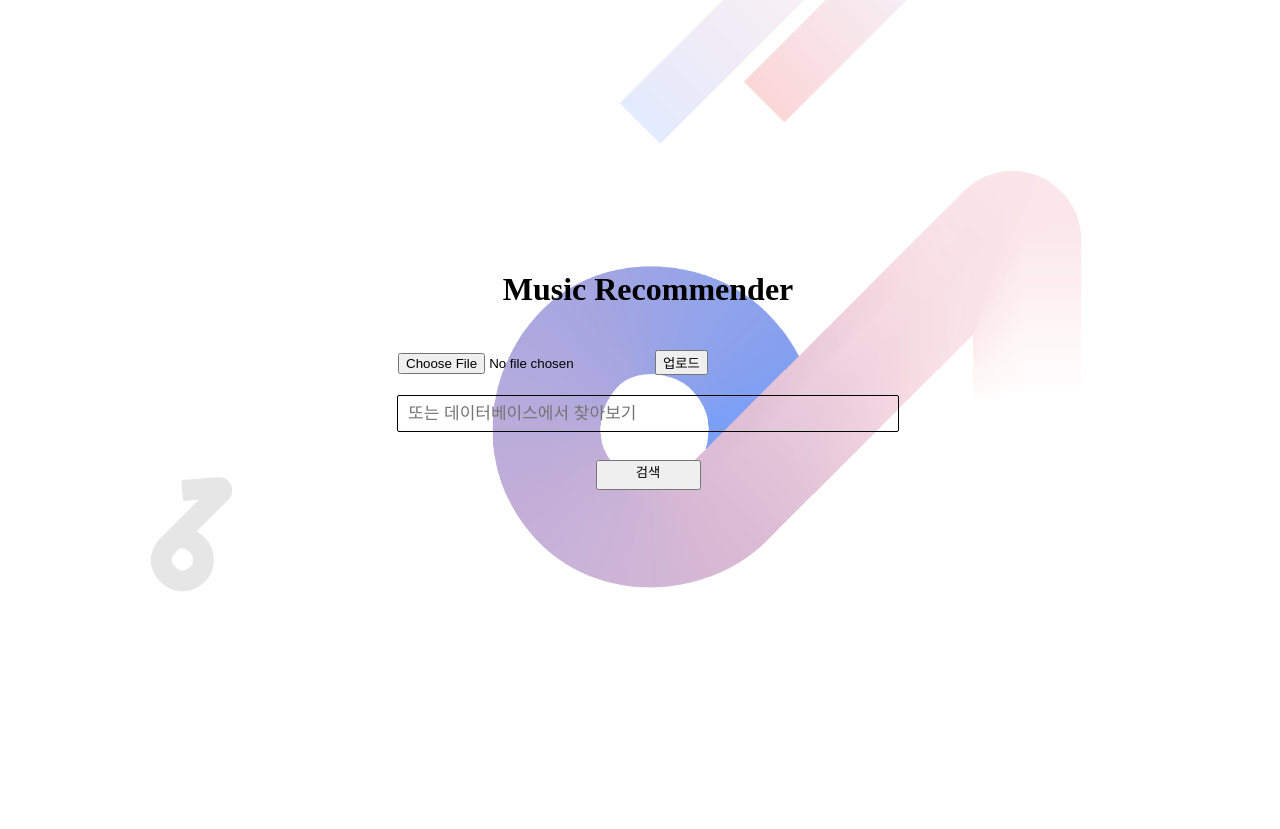
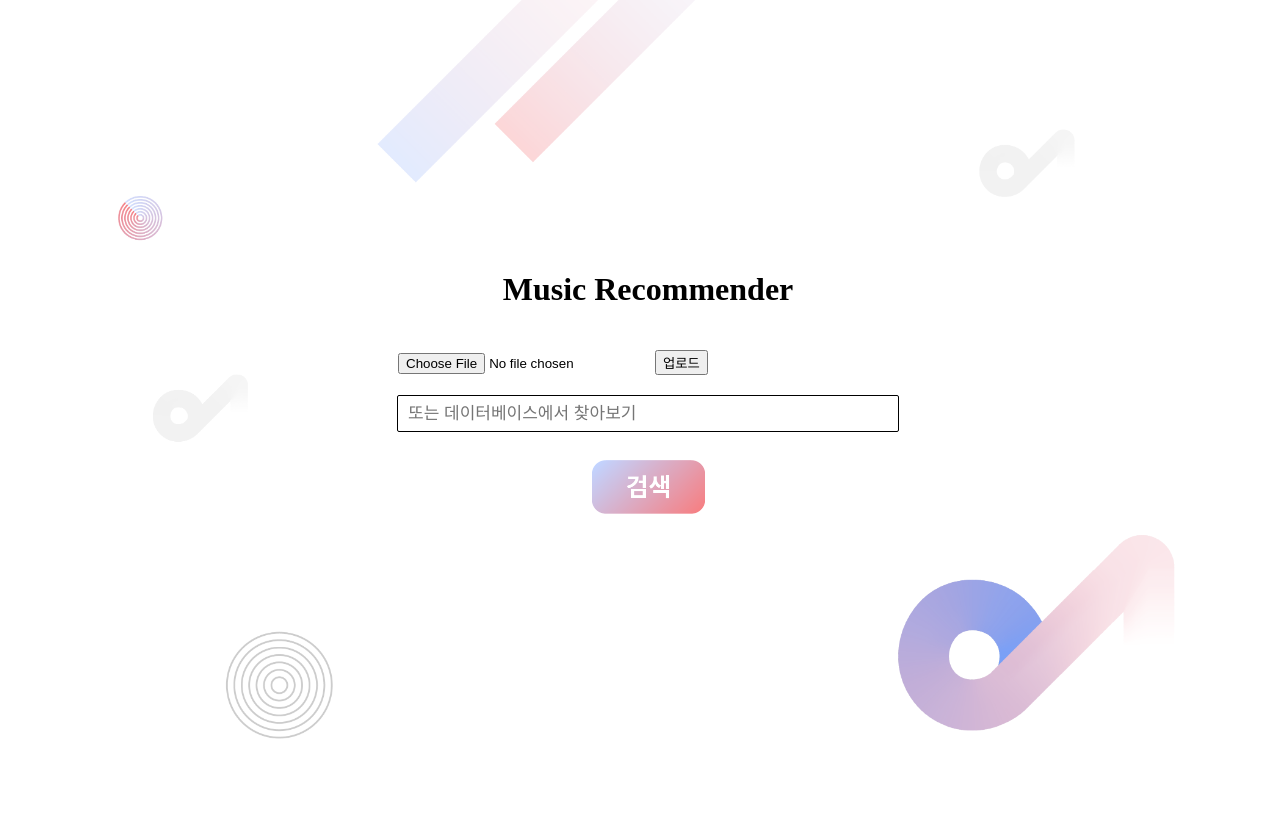
Before and after one commit to LiiNen/MusicRecommender_Flask, a Flask app: template templates/index.html in a window 1280 px wide. Run offline with Flask 2, Linux system fonts and the light colour scheme; the template is opened without the code that fills it, so the values that code supplies are empty; parts of the project's set-up code (start-up, migrations or seed data) failed here and were passed over.

Commit message:
Adjust new img assets

```diff
--- a/static/index.css
+++ b/static/index.css
@@ -1,9 +1,10 @@
 body {
-    background-image: url(asset/background.png);
+    background-image: url(asset/background3.png);
     background-repeat: no-repeat;
     background-size: contain;
     width: 100%;
     height: 100vh;
+    background-position: center;
 }
 
 h1 {
@@ -46,11 +47,17 @@ h1 {
 }
 
 #searchBtn {
-    width: 105px;
-    height: 30px;
+    width: 113px;
+    height: 62px;
     margin: 10px;
     display: inline-block;
     padding: 0px;
+    background-image: url('asset/searchBtn.png');
+    background-size: cover;
+    background-position: center;
+    border: 0px;
+    background-color: transparent;
+    cursor: pointer;
 }
 
 #upload {
@@ -66,7 +73,7 @@ h1 {
 a:link, a:visited, a:hover {
     color: black;
     text-decoration: none;
-    cursor: default;
+    cursor: pointer;
 }
 
 #searchHref {
--- a/static/result.css
+++ b/static/result.css
@@ -1,9 +1,10 @@
 body {
-    background-image: url(asset/background.png);
+    background-image: url(asset/background3.png);
     background-repeat: no-repeat;
     background-size: contain;
     width: 100%;
     height: 100vh;
+    background-position: center;
 }
 
 #music_wrapper {
--- a/templates/index.html
+++ b/templates/index.html
@@ -26,7 +26,7 @@
             <select size=10 id="musicSelector" style="visibility: hidden; display: none;"></select>
             <br>
 
-            <button id="searchBtn"><a href="/result" id="searchHref">검색</a></button>
+            <button id="searchBtn"><a href="/result" id="searchHref"></a></button>
         </div>
 
 
```
Also changed, not shown: static/asset/background3.png (added), static/asset/searchBtn.png (added), static/result.js.
